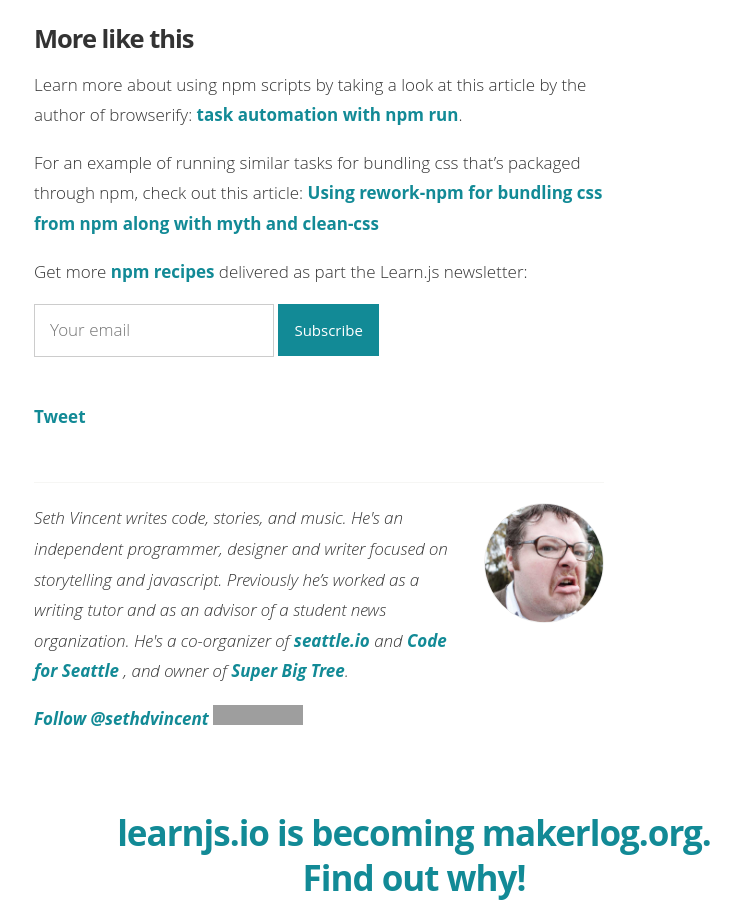
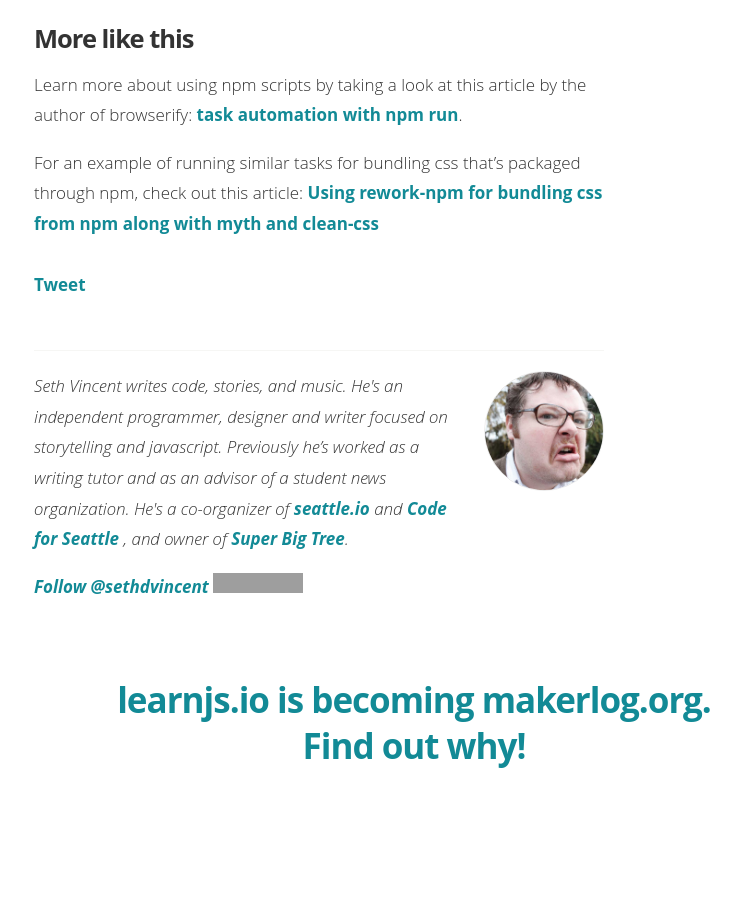
Before and after one commit to learn-js/learn-js.github.com, a Jekyll site: the page built from _posts/posts/2014-02-06-creating-js-library-builds-with-browserify-and-other-npm-modules.md, in a window 1280 px wide and 900 px high, scrolled down 6888 px. Shown: the whole window, without its empty margins (226-967 px from the left). Built offline with Jekyll 4.4.1, drawn with Linux system fonts in a browser that asks for light colours; Markdown is read by kramdown in place of the engine named in the settings; comment, search, counter and statistics services are not loaded; grey boxes are pictures that could not be loaded.

Commit message:
Update 2014-02-06-creating-js-library-builds-with-browserify-and-other-npm-modules.md

```diff
--- a/_posts/posts/2014-02-06-creating-js-library-builds-with-browserify-and-other-npm-modules.md
+++ b/_posts/posts/2014-02-06-creating-js-library-builds-with-browserify-and-other-npm-modules.md
@@ -224,19 +224,3 @@
 Learn more about using npm scripts by taking a look at this article by the author of browserify: [task automation with npm run](http://substack.net/task_automation_with_npm_run).
 
 For an example of running similar tasks for bundling css that's packaged through npm, check out this article: [Using rework-npm for bundling css from npm along with myth and clean-css](http://learnjs.io/blog/2014/01/20/rework-npm-myth-clean-css/)
-
-Get more [npm recipes](http://learnjs.io/npm-recipes) delivered as part the Learn.js newsletter:
-
-<div id="mc_embed_signup">
-<form action="http://learnjs.us5.list-manage.com/subscribe/post?u=b5b4f7fda673e887e9380b619&amp;id=3eb1d4ee40" method="post" id="mc-embedded-subscribe-form" name="mc-embedded-subscribe-form" class="validate" target="_blank" novalidate>
-<div class="mc-field-group">
-  <input type="email" value="" name="EMAIL" class="required email" id="mce-EMAIL" placeholder="Your email">
-  <input type="submit" value="Subscribe" name="subscribe" id="mc-embedded-subscribe" class="button">
-</div>
-  <div id="mce-responses" class="clear">
-    <div class="response" id="mce-error-response" style="display:none"></div>
-    <div class="response" id="mce-success-response" style="display:none"></div>
-  </div>
-    <div style="position: absolute; left: -5000px;"><input type="text" name="b_b5b4f7fda673e887e9380b619_3eb1d4ee40" value=""></div>
-</form>
-</div>
```
